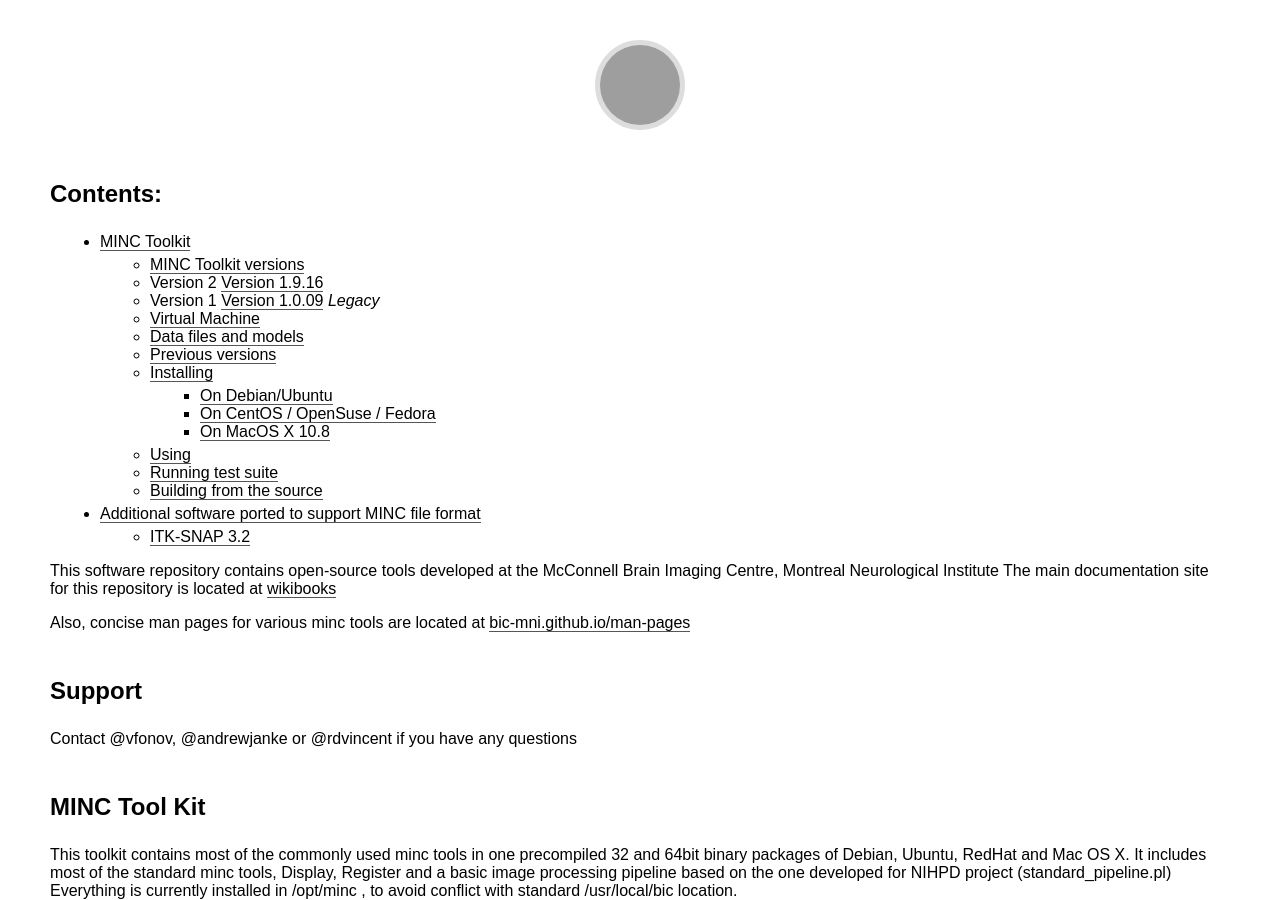
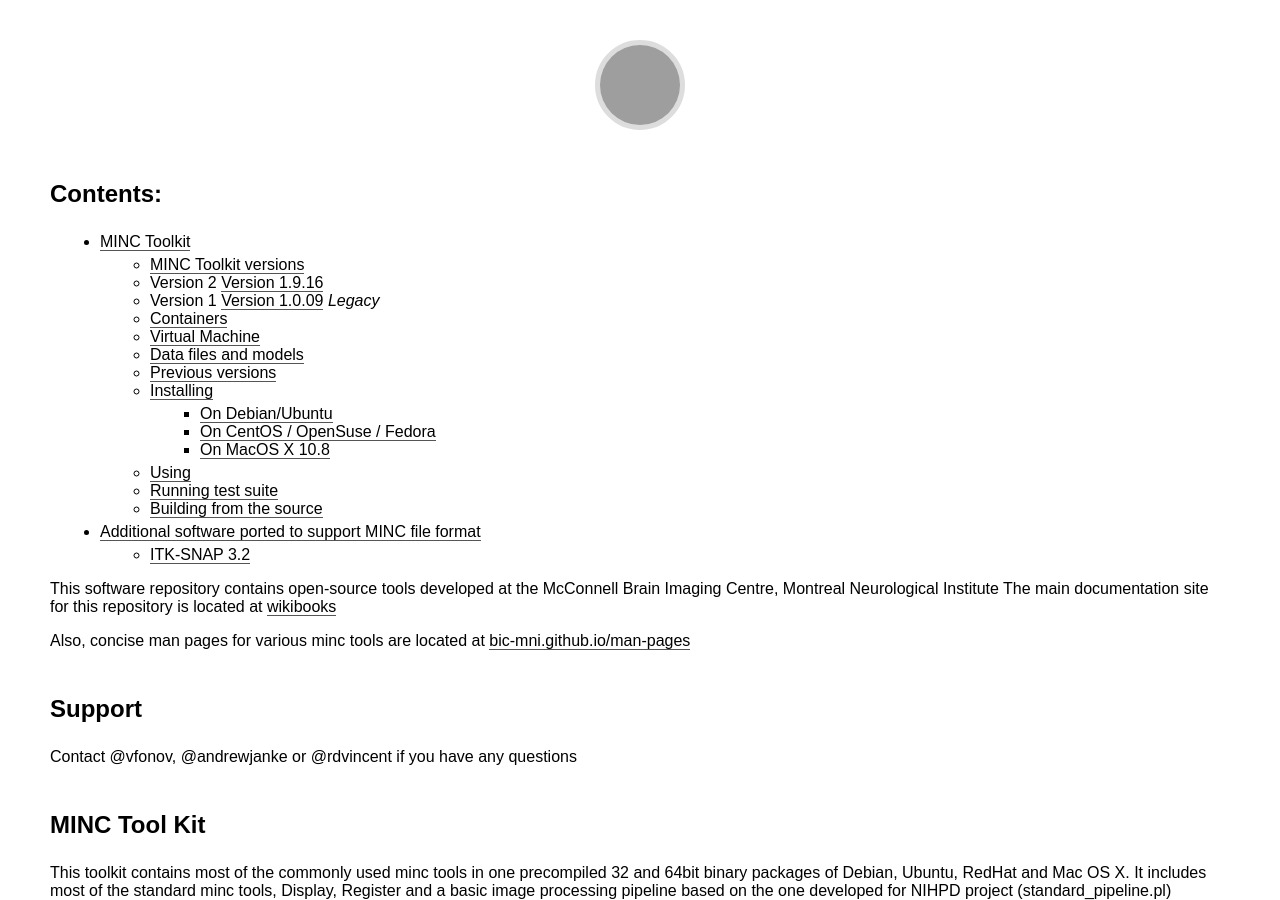
Before and after one commit to BIC-MNI/BIC-MNI.github.io, a Jekyll site: the page built from index.md, in a window 1280 px wide and 900 px high. Built offline with Jekyll 4.4.1, drawn with Linux system fonts in a browser that asks for light colours; some web fonts are replaced; grey boxes are pictures that could not be loaded.

Commit message:
Updated TOC

```diff
--- a/index.md
+++ b/index.md
@@ -5,8 +5,9 @@
 ## Contents:
 * [MINC Toolkit](#MINC-Tool-Kit)
   * [MINC Toolkit versions](#notes-about-versions)
-  * Version 2 [Version 1.9.16](#v2-version-1915)
+  * Version 2 [Version 1.9.16](#v2-version-1916)
   * Version 1 [Version 1.0.09](#v1-version-1009-legacy) *Legacy*
+  * [Containers](#containers)
   * [Virtual Machine](#virtual-machine)
   * [Data files and models](#data-files-and-models)
   * [Previous versions](#previous-versions)
```
